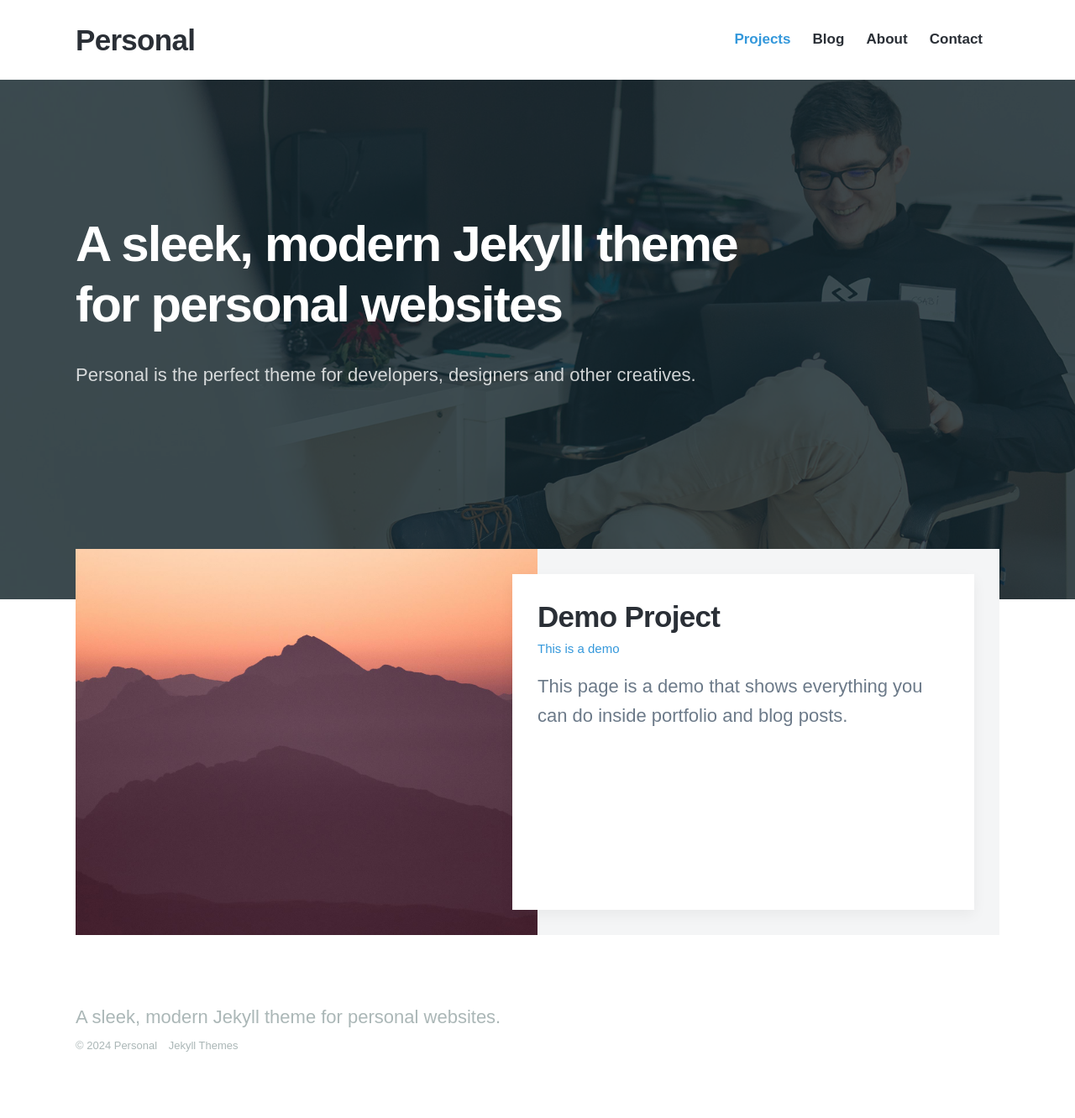
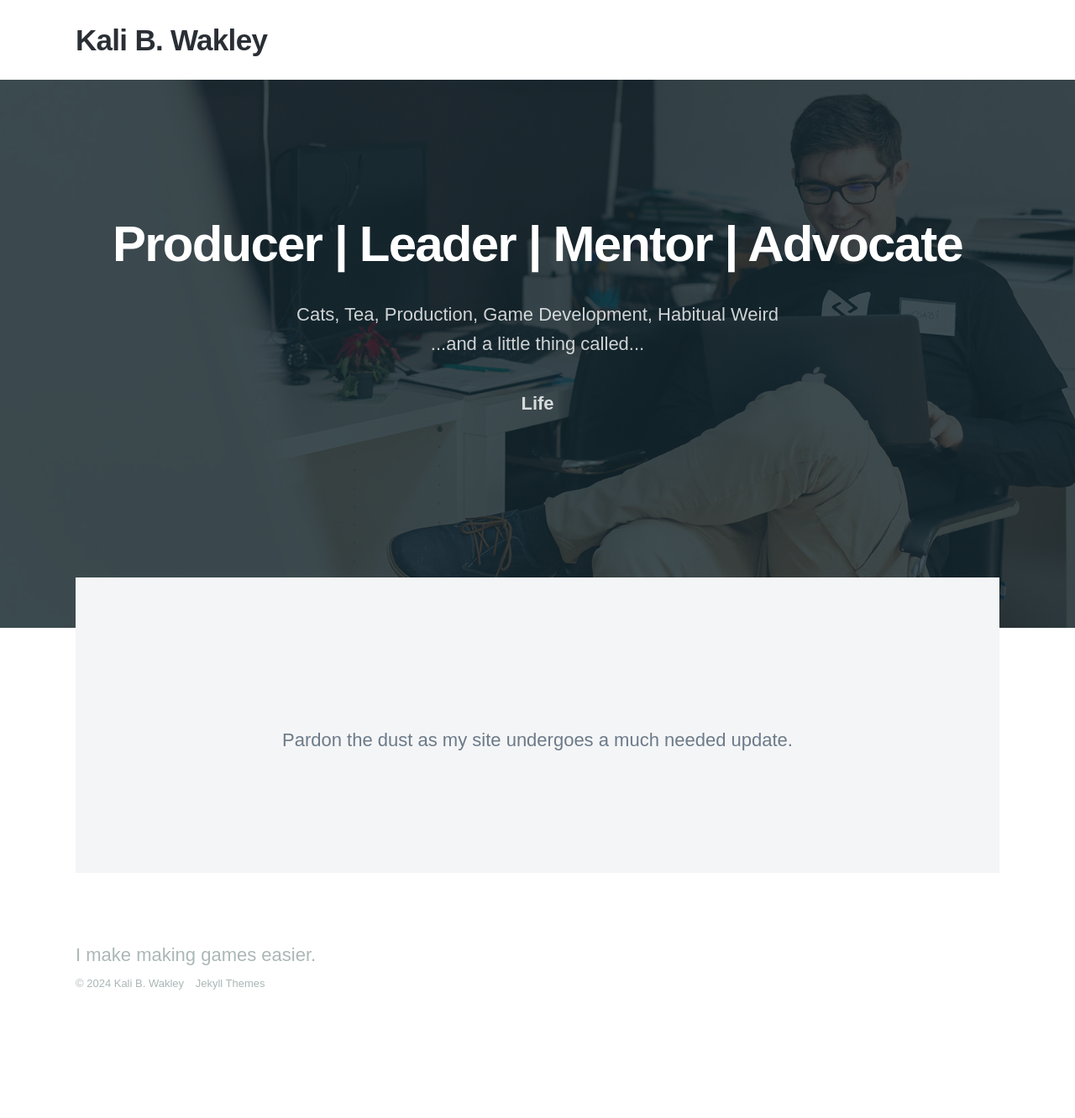
Before and after one commit to kali-b/kali-b.github.io, a Jekyll site: the page built from index.html, in a window 1280 px wide. Shown: the whole page at 84% size. Built offline with Jekyll 4.4.1, drawn with Linux system fonts in a browser that asks for light colours; nearby versions of some CDN libraries; some web fonts are replaced; after the commit the page ends 1258 px from its top, so only the background shows below that.

Commit message:
Setting Up Temp Homepage
Adjusted index for homepage to give it a construction feel but still have a landing page.

```diff
--- a/_data/settings.yml
+++ b/_data/settings.yml
@@ -1,5 +1,5 @@
 basic_settings:
-  site_title: Personal
+  site_title: Kali B. Wakley
   favicon_image: /images/favicon.png
 
 header_settings:
@@ -8,17 +8,11 @@ header_settings:
 
 menu_settings:
   menu_items:
-    - title: 'Projects'
-      url: '/'
-    - title: 'Blog'
-      url: '/blog/'
-    - title: 'About'
-      url: '/about'
-    - title: 'Contact'
-      url: '/contact'
+    #- title: Default
+     # url: /default
 
 footer_settings:
-  footer_tagline: A sleek, modern Jekyll theme for personal websites.
+  footer_tagline: I make making games easier.
 
 hero_settings:
   overlay_opacity: 0.8
--- a/index.html
+++ b/index.html
@@ -1,7 +1,7 @@
 ---
 layout: default
-title: A sleek, modern Jekyll theme for personal websites.
-description: A sleek, modern Jekyll theme for personal websites. Personal is the perfect theme for developers, designers and other creatives.
+title: Home
+description: Portfolio home for Kali B. Wakley.
 featured_image: /images/demo/home.jpg
 ---
 
@@ -13,9 +13,11 @@ featured_image: /images/demo/home.jpg
 
 	<div class="wrap">
 
-		<h1>A sleek, modern Jekyll theme
-		for personal websites</h1>
-		<p>Personal is the perfect theme for developers, designers and other creatives.</p>
+		<h1 align = "center">Producer | Leader | Mentor | Advocate</h1>
+		<p align = "center">Cats, Tea, Production, Game Development, Habitual Weird <br>
+			...and a little thing called...<br><br><b>
+			Life</b>
+		</p>
 
 		{% include socials.html %}
 
@@ -24,6 +26,31 @@ featured_image: /images/demo/home.jpg
 </section>
 
 <section class="listing">
+
+<div class="wrap">
+
+
+	<article class = "post">
+		<p align = "center">
+			<br>
+			<br>
+			<br>
+			<br>
+			<br>
+			Pardon the dust as my site undergoes a much needed update.
+			<br>
+			<br>
+			<br>
+			<br>
+			<br>
+		</p>
+	</article>
+
+	</div>
+
+</section>
+
+<!--<section class="listing">
 
 	<div class="wrap">
 
@@ -49,4 +76,4 @@ featured_image: /images/demo/home.jpg
 
 	</div>
 
-</section>
+</section> -->
```
Also changed, not shown: default.html (added, +107 -0 lines), page.html (added, +32 -0 lines), post.html (added, +32 -0 lines), project.html (added, +32 -0 lines).
